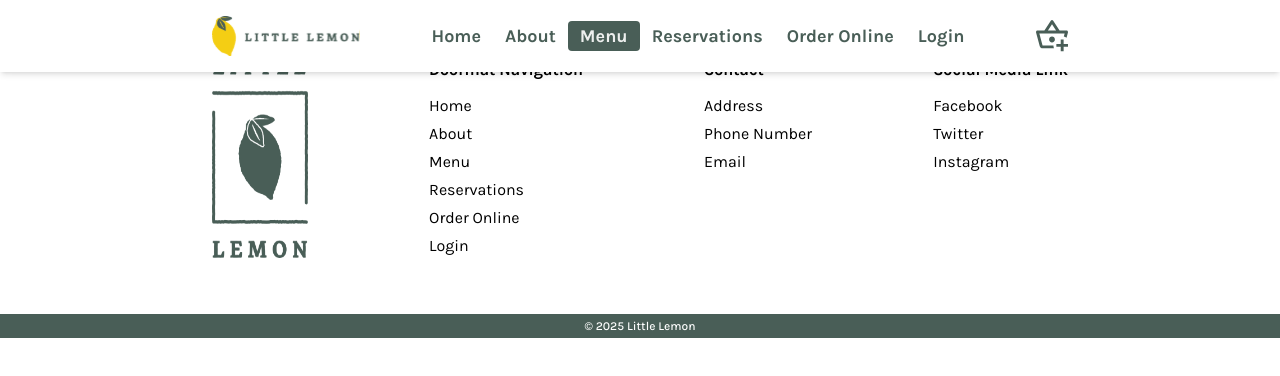
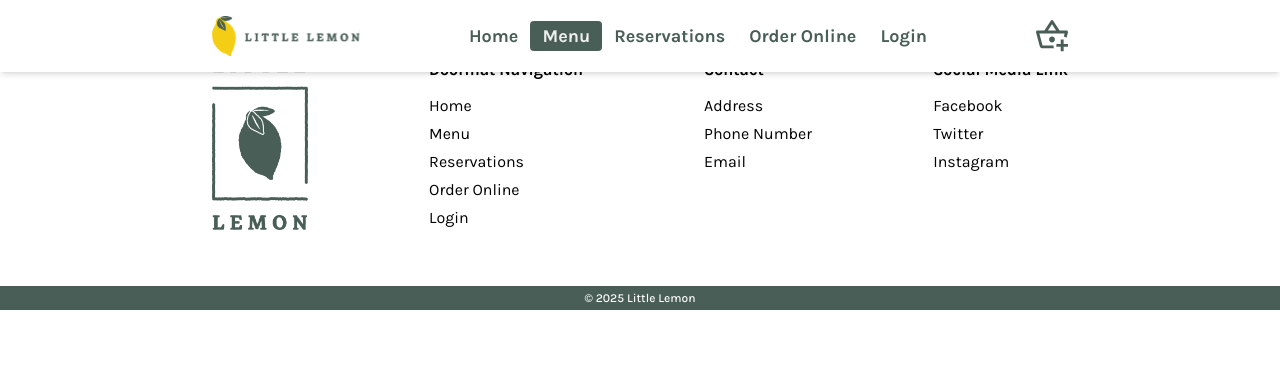
Before and after one commit to juliannGabrielDev/the-little-lemon-restaurant, a React (Vite) app: page /menu in a window 1280 px wide. Shown: the top 376 px of the page. Built offline with nearby package versions, Linux system fonts and the light colour scheme.

Commit message:
feat: Eliminar enlace "About" del menú de navegación y del pie de página

```diff
--- a/src/components/Footer.jsx
+++ b/src/components/Footer.jsx
@@ -5,7 +5,6 @@ const footerLinks = [
 		title: "Doormat Navigation",
 		linkNames: [
 			"Home",
-			"About",
 			"Menu",
 			"Reservations",
 			"Order Online",
--- a/src/components/Nav.jsx
+++ b/src/components/Nav.jsx
@@ -71,7 +71,7 @@ const Nav = () => {
 				<MemorizedNavMenu />
 				<div className={styles.nav.actions}>
 					<button aria-label="Go to Basket">
-						<img src={Basket} className={styles.nav.icon} alt="" /> {/* alt vacío porque es decorativo */}
+						<img src={Basket} className={styles.nav.icon} alt="" />
 					</button>
 					<button
 						onClick={toggleMenu}
@@ -94,7 +94,6 @@ const NavMenu = () => {
 	return (
 		<ul className={styles.menu.desktop}>
 			<NavLink route="/">Home</NavLink>
-			<NavLink route="/about">About</NavLink>
 			<NavLink route="/menu">Menu</NavLink>
 			<NavLink route="/reservations">Reservations</NavLink>
 			<NavLink route="/order-online">Order Online</NavLink>
```
